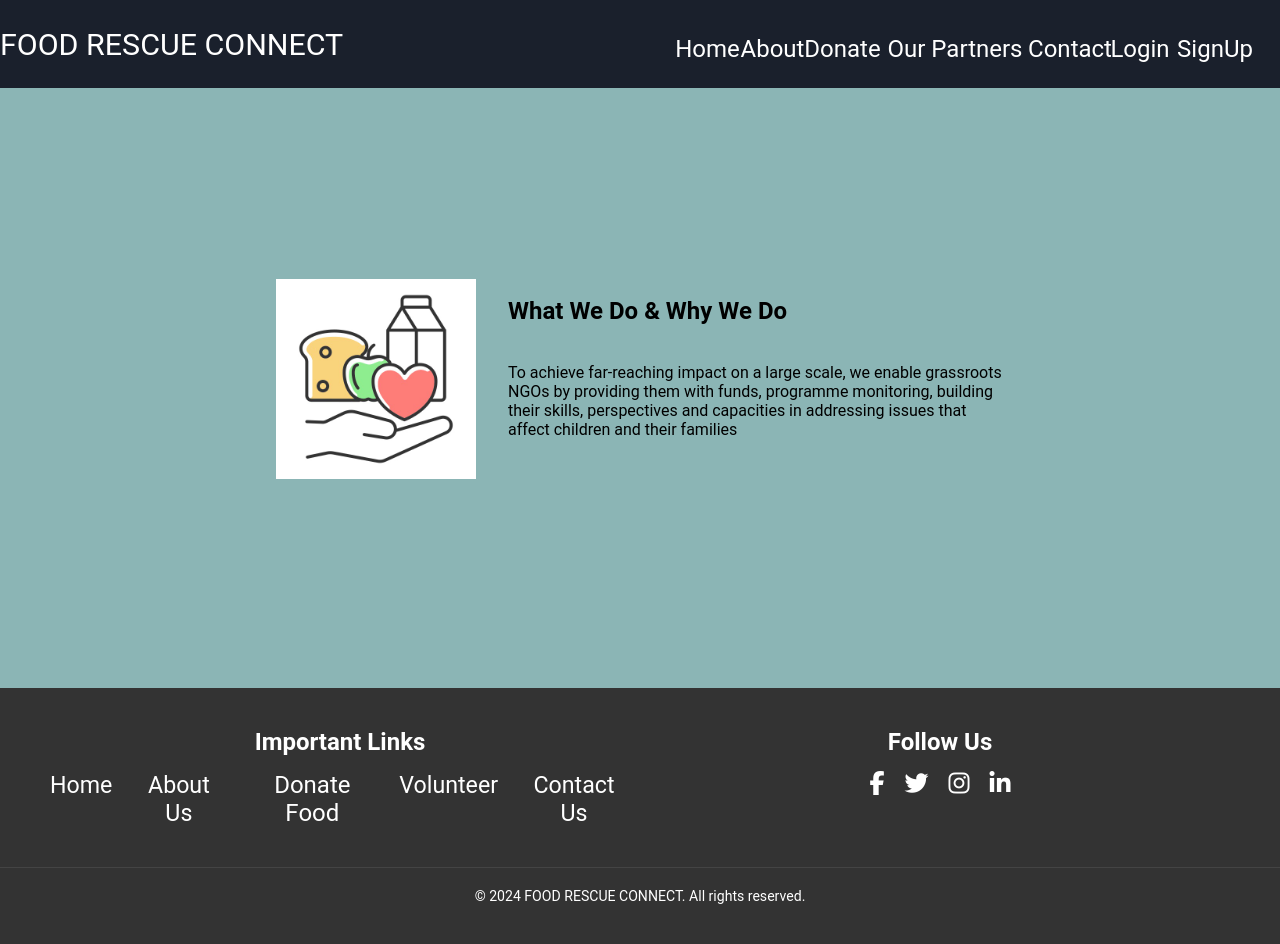
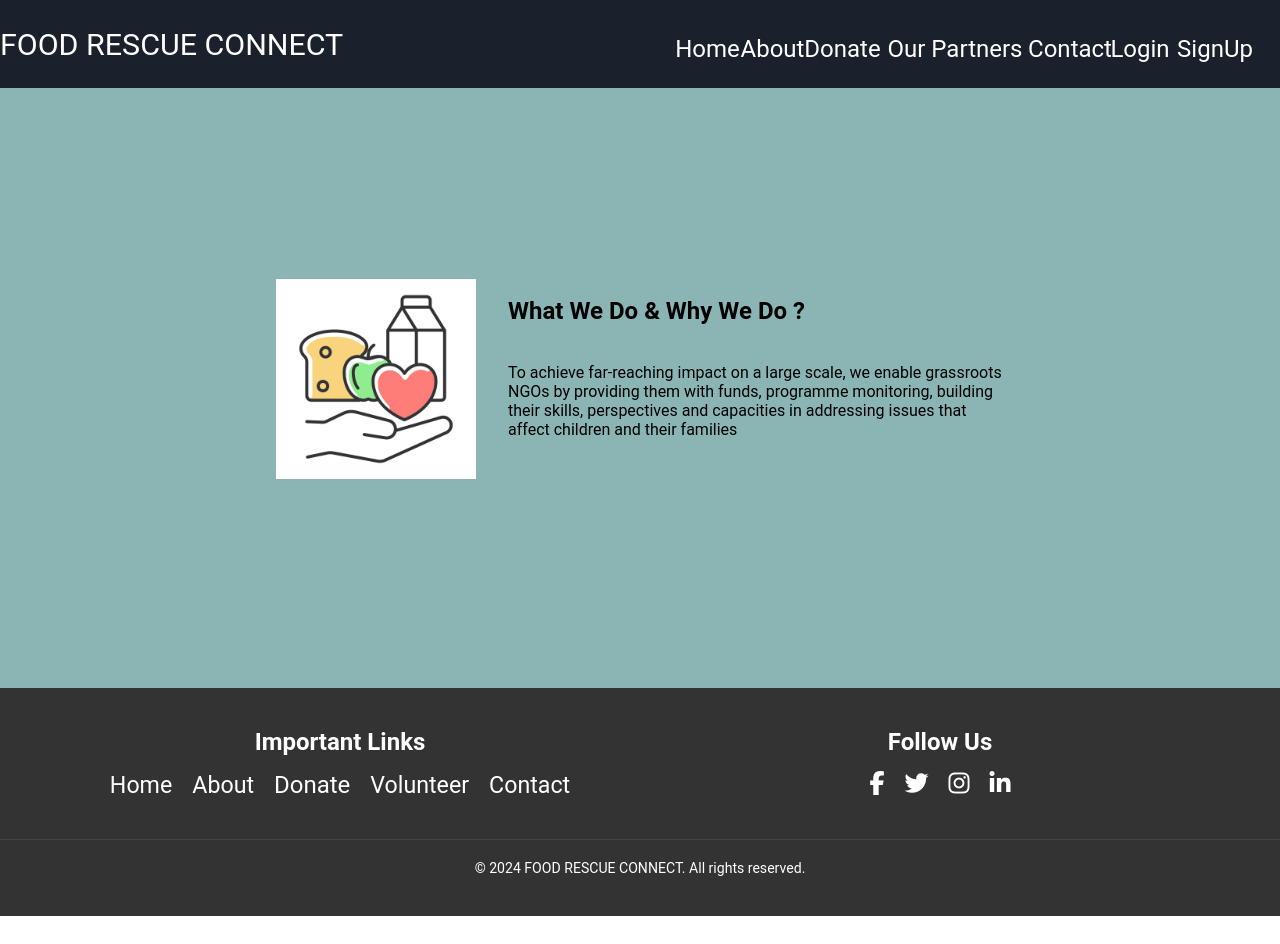
Before and after one commit to anujagarwal28/Food-Rescue-Connect, a plain HTML site: page hero3.html in a window 1280 px wide. After the commit the page ends 916 px from the top, so only its background shows below. Drawn offline with Linux system fonts and the light colour scheme.

Commit message:
more accurate code

```diff
--- a/hero3.html
+++ b/hero3.html
@@ -27,7 +27,7 @@
                     <a id="donate-page" onclick="donate()" href="food-register.html">Donate</a>
                 </div>
                 <div class="partners">
-                    <a id="our-partner" onclick="partners()" href="hero3.html">Our Partners</a>
+                    <a id="our-partner" onclick="partners()" href="partners.html">Our Partners</a>
                 </div>
                 <div class="contact">
                     <a id="contact-page" onclick="contacts()" href="feedback.html">Contact</a>
@@ -51,7 +51,7 @@
 
                     <div class="hero3-img"></div>
                     <div class="hero3-img-data">
-                        <h2>What We Do & Why We Do</h2>
+                        <h2>What We Do & Why We Do ?</h2>
                         <br><br>
                         <p>To achieve far-reaching impact on a large scale,
                             we enable grassroots NGOs by providing them with funds, programme monitoring,
@@ -70,11 +70,11 @@
               <div class="footer-links">
                   <h3>Important Links</h3>
                   <ul>
-                      <li><a id="main" onclick="main()" href="#">Home</a></li>
-                      <li><a id="about-page" onclick="aboutus()" href="#">About Us</a></li>
-                      <li><a id="donate-page" onclick="donate()" href="#">Donate Food</a></li>
-                      <li><a id="our-partner" onclick="partners()" href="#">Volunteer</a></li>
-                      <li><a id="contact-page" onclick="contacts()" href="#">Contact Us</a></li>
+                      <li><a id="main" onclick="main()" href="index.html">Home</a></li>
+                      <li><a id="about-page" onclick="aboutus()" href="hero2.html">About</a></li>
+                      <li><a id="donate-page" onclick="donate()" href="food-register.html">Donate</a></li>
+                      <li><a id="our-partner" onclick="partners()" href="partners.html">Volunteer</a></li>
+                      <li><a id="contact-page" onclick="contacts()" href="feedback.html">Contact</a></li>
                   </ul>
               </div>
               <div class="footer-social">
```
Also changed, not shown: feedback.html (+1 -1 lines), food-get.html (+1 -1 lines), food-register.html (+1 -1 lines), hero2.html (+2 -2 lines), index.html (+1 -1 lines), login.html (+6 -6 lines), partners.html (+1 -1 lines), register.html (+6 -6 lines).
